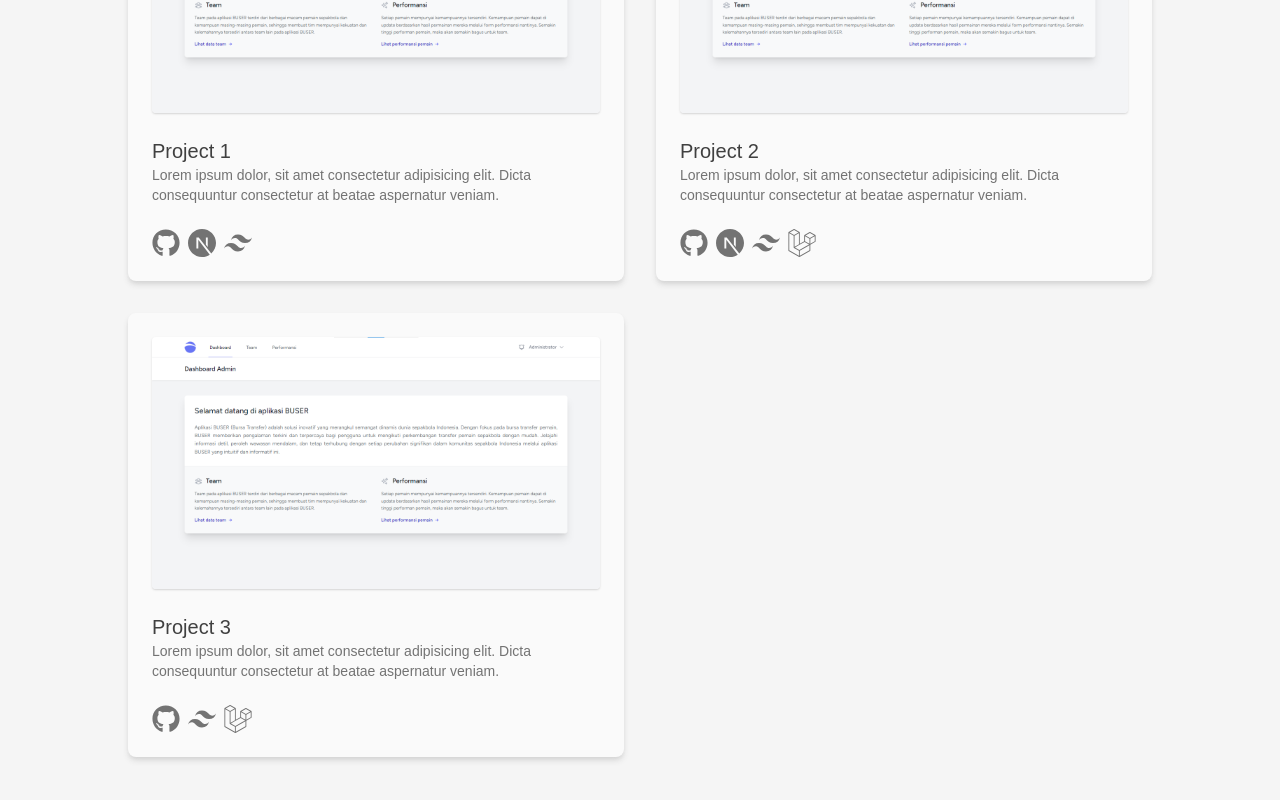
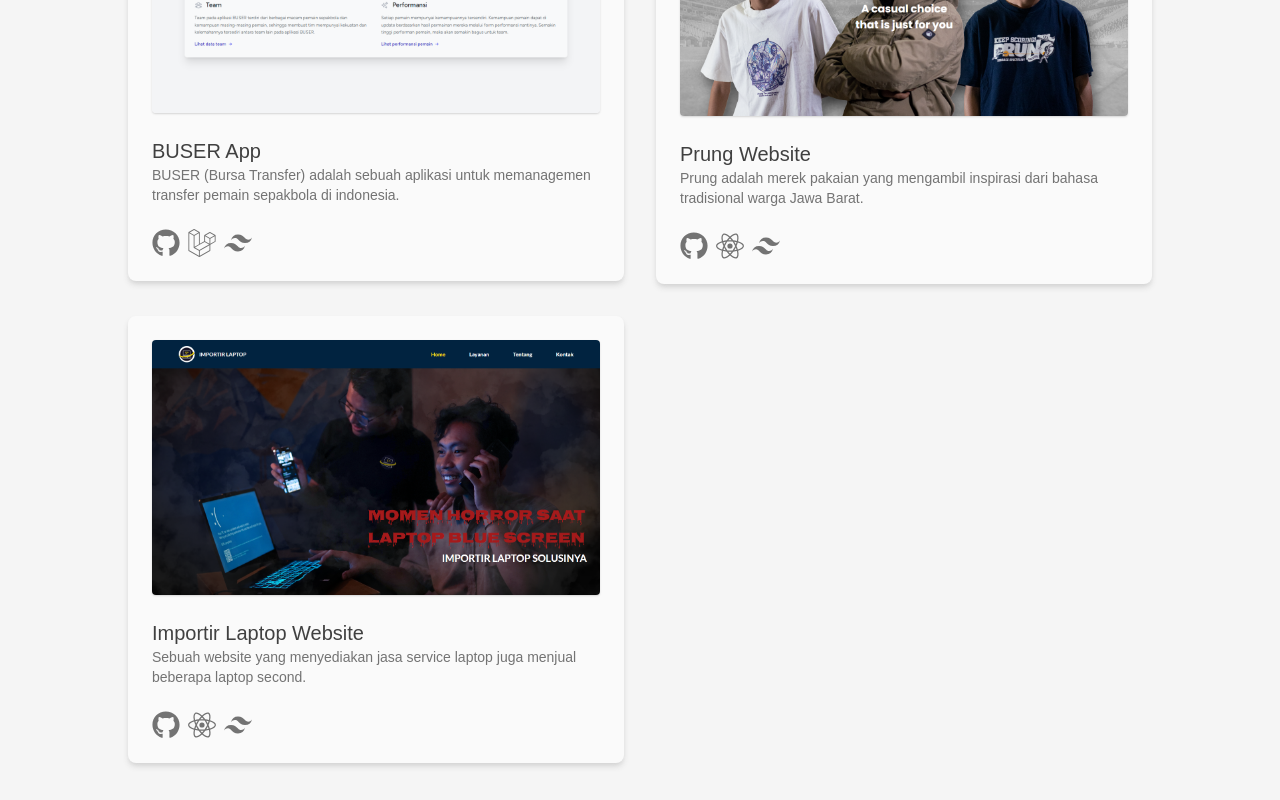
Before and after one commit to kalam-md/portfolio-kalam, a Next.js app: page / in a window 1280 px wide. Shown: the part 1620-2420 px from the top of the page. Built offline with nearby package versions, Linux system fonts and the light colour scheme.

Commit message:
update project

```diff
--- a/src/app/page.tsx
+++ b/src/app/page.tsx
@@ -2,7 +2,7 @@
 
 import { MdDownload, MdOutlineEmail } from "react-icons/md";
 import { FaLinkedin, FaGithub, FaLaravel, FaMapMarkedAlt } from "react-icons/fa";
-import { SiNextdotjs, SiTailwindcss } from "react-icons/si";
+import { SiNextdotjs, SiReact, SiTailwindcss } from "react-icons/si";
 import { Button } from "@/components/ui/button";
 import {
   Accordion,
@@ -34,33 +34,35 @@ export default function Home() {
   const projects = [
     {
       imageSrc: "/project1.png",
-      title: "Project 1",
-      description: "Lorem ipsum dolor, sit amet consectetur adipisicing elit. Dicta consequuntur consectetur at beatae aspernatur veniam.",
+      path: 'https://github.com/kalam-md/PPL-Bursa-Transfer/',
+      title: "BUSER App",
+      description: "BUSER (Bursa Transfer) adalah sebuah aplikasi untuk memanagemen transfer pemain sepakbola di indonesia.",
       icons: [
         { icon: FaGithub, className: "h-7 w-7 hover:text-neutral-700" },
-        { icon: SiNextdotjs, className: "h-7 w-7 hover:text-neutral-700" },
+        { icon: FaLaravel, className: "h-7 w-7 hover:text-neutral-700" },
         { icon: SiTailwindcss, className: "h-7 w-7 hover:text-neutral-700" },
       ],
     },
     {
-      imageSrc: "/project1.png",
-      title: "Project 2",
-      description: "Lorem ipsum dolor, sit amet consectetur adipisicing elit. Dicta consequuntur consectetur at beatae aspernatur veniam.",
+      imageSrc: "/project2.png",
+      path: 'https://prung.netlify.app/',
+      title: "Prung Website",
+      description: "Prung adalah merek pakaian yang mengambil inspirasi dari bahasa tradisional warga Jawa Barat.",
       icons: [
         { icon: FaGithub, className: "h-7 w-7 hover:text-neutral-700" },
-        { icon: SiNextdotjs, className: "h-7 w-7 hover:text-neutral-700" },
+        { icon: SiReact, className: "h-7 w-7 hover:text-neutral-700" },
         { icon: SiTailwindcss, className: "h-7 w-7 hover:text-neutral-700" },
-        { icon: FaLaravel, className: "h-7 w-7 hover:text-neutral-700" },
       ],
     },
     {
-      imageSrc: "/project1.png",
-      title: "Project 3",
-      description: "Lorem ipsum dolor, sit amet consectetur adipisicing elit. Dicta consequuntur consectetur at beatae aspernatur veniam.",
+      imageSrc: "/project3.png",
+      path: 'https://exitto.netlify.app/',
+      title: "Importir Laptop Website",
+      description: "Sebuah website yang menyediakan jasa service laptop juga menjual beberapa laptop second.",
       icons: [
         { icon: FaGithub, className: "h-7 w-7 hover:text-neutral-700" },
+        { icon: SiReact, className: "h-7 w-7 hover:text-neutral-700" },
         { icon: SiTailwindcss, className: "h-7 w-7 hover:text-neutral-700" },
-        { icon: FaLaravel, className: "h-7 w-7 hover:text-neutral-700" },
       ],
     },
   ]
@@ -147,7 +149,7 @@ export default function Home() {
       </Head>
 
       <section className="flex min-h-screen flex-col justify-center items-center py-8 bg-neutral-100 px-4 sm:px-0">
-        <header className="max-w-5xl w-full gap-5 font-body">
+        <div className="max-w-5xl w-full gap-5 font-body">
           <div className="flex flex-col gap-8">
             <div className="flex flex-col sm:flex-row gap-8 sm:gap-0 items-center my-10">
               <div className="sm:w-[70%]">
@@ -288,6 +290,7 @@ export default function Home() {
                     whileInView={"show"}
                     className="translate-y-[100%]"
                     key={index}>
+                    <Link href={project.path}>
                       <Card className="border-none shadow-md shadow-neutral-300 bg-neutral-50 transition ease-in-out delay-150 hover:-translate-y-1 hover:scale-105 duration-300">
                         <CardHeader>
                           <Image
@@ -310,6 +313,7 @@ export default function Home() {
                           </div>
                         </CardFooter>
                       </Card>
+                    </Link>
                   </motion.div>
                 ))}
               </div>
@@ -353,7 +357,7 @@ export default function Home() {
               </div>
             </div>
           </div>
-        </header>
+        </div>
       </section>
     </>
   )
```
Also changed, not shown: public/project2.png (added), public/project3.png (added). Lines whose indentation alone changed are shown as unchanged.
